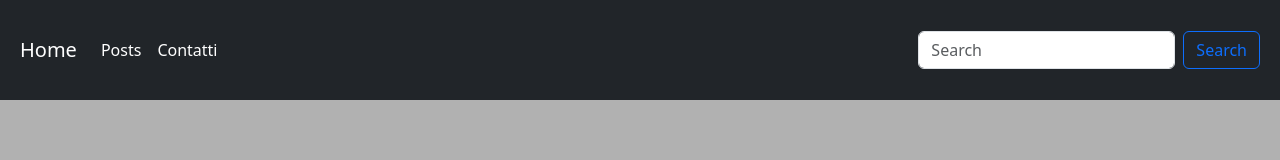
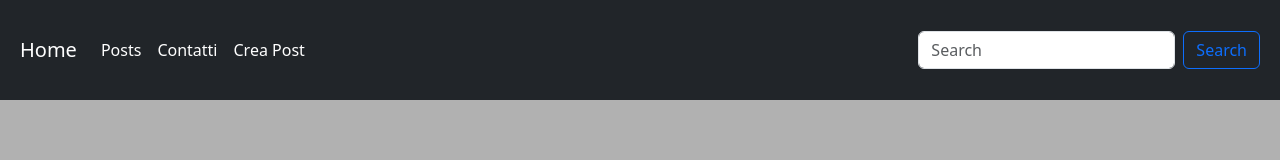
Before and after one commit to FrancescoCialfiDev/react-router, a React (Vite) app: page / in a window 1280 px wide. Shown: the top 160 px of the page. Built offline with nearby package versions, Linux system fonts and the light colour scheme.

Commit message:
fixed some issues

```diff
--- a/src/App.jsx
+++ b/src/App.jsx
@@ -5,6 +5,7 @@ import { ContactPage } from "./pages/ContatcPage.jsx/ContactPage"; // Importiamo
 import { DefaultLayout } from "./layout/DefaultLayout"; // Importiamo il layout principale
 import { PostPage } from "./pages/PostsPages/PostPage"; // Importiamo la pagina che mostra un singolo post
 import { ErrorPage } from "./pages/ErrorPages/ErrorPage"; // Importiamo la pagina di errore
+
 
 export const App = () => (
   <>
--- a/src/components/HeaderComponent/HeaderComponent.jsx
+++ b/src/components/HeaderComponent/HeaderComponent.jsx
@@ -20,6 +20,9 @@ export const HeaderComponent = () => (
                         <li className="nav-item">
                             <Link to="/contact" className="nav-link text-white">Contatti</Link>
                         </li>
+                        <li className="nav-item">
+                            <Link to="/addPosts" className="nav-link text-white">Crea Post</Link>
+                        </li>
                     </ul>
                     <form className="d-flex" role="search">
                         <input className="form-control me-2" type="search" placeholder="Search" aria-label="Search" />
--- a/src/pages/PostsPages/PostsPages.jsx
+++ b/src/pages/PostsPages/PostsPages.jsx
@@ -1,6 +1,7 @@
 import { useState, useEffect } from "react";
 import axios from "axios";
 import { CreateCard } from "../../components/CardComponent/CardComponent"; // Import del componente card
+
 
 const apiUrl = "http://localhost:3000/foods"; // URL dell'API
 
@@ -83,8 +84,7 @@ export const MainComponent = () => {
 
     return (
         <main className="d-flex">
-            {/* Form Section */}
-            <div className="formContainer">
+            < div className="formContainer" >
                 <form className="p-5 bg-white rounded-3 m-3" onSubmit={submitFunction}>
                     <div className="form-group">
                         <label htmlFor="titleForm"><span className="fw-bold">Card&apos;s Name</span></label>
@@ -103,7 +103,7 @@ export const MainComponent = () => {
                     </div>
                     <button type="submit" className="btn btn-primary mt-2">Submit</button>
                 </form>
-            </div>
+            </ div >
             {/* Card Section */}
             <div className="container">
                 <div className="row align-items-center">
```
